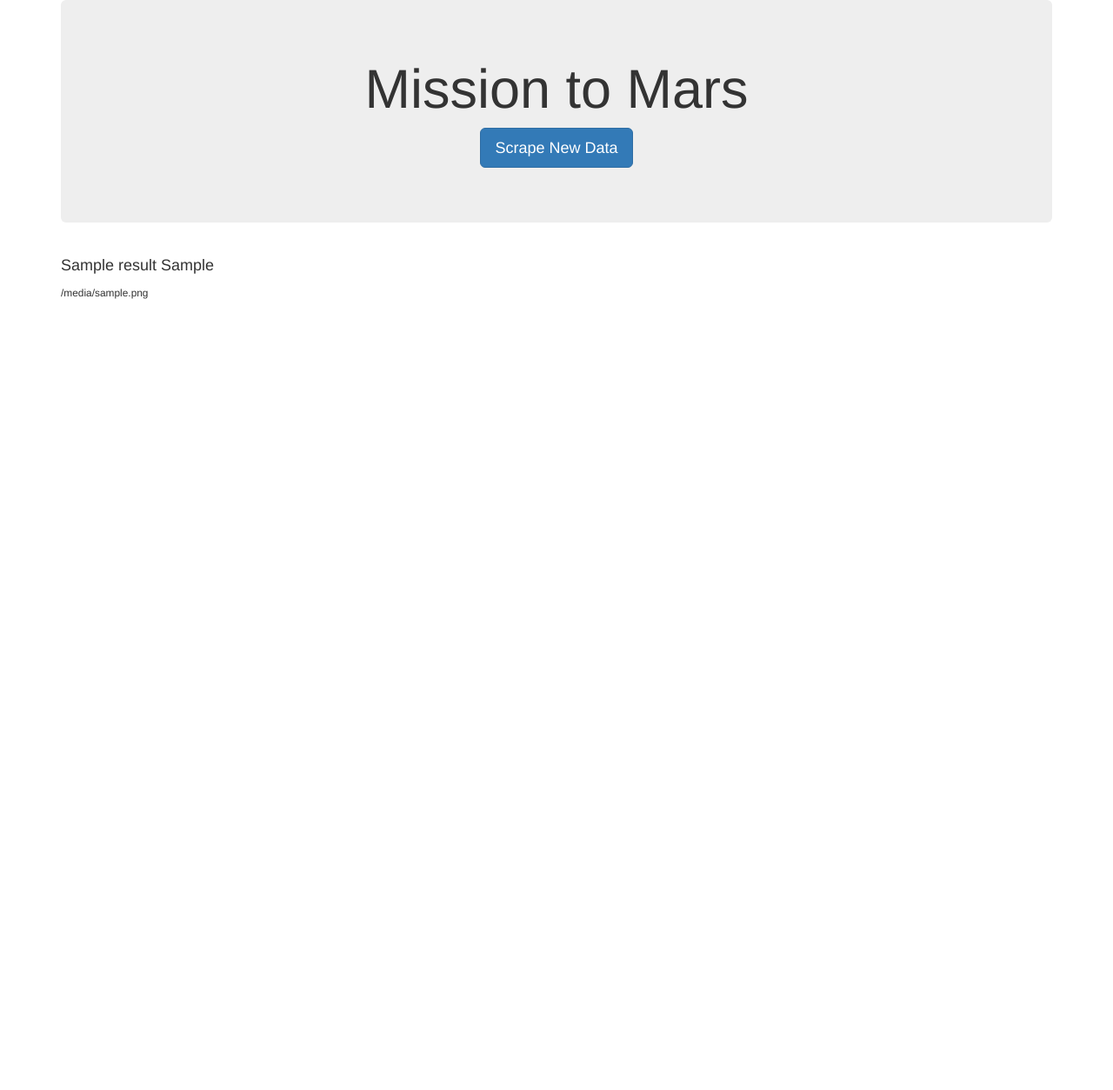
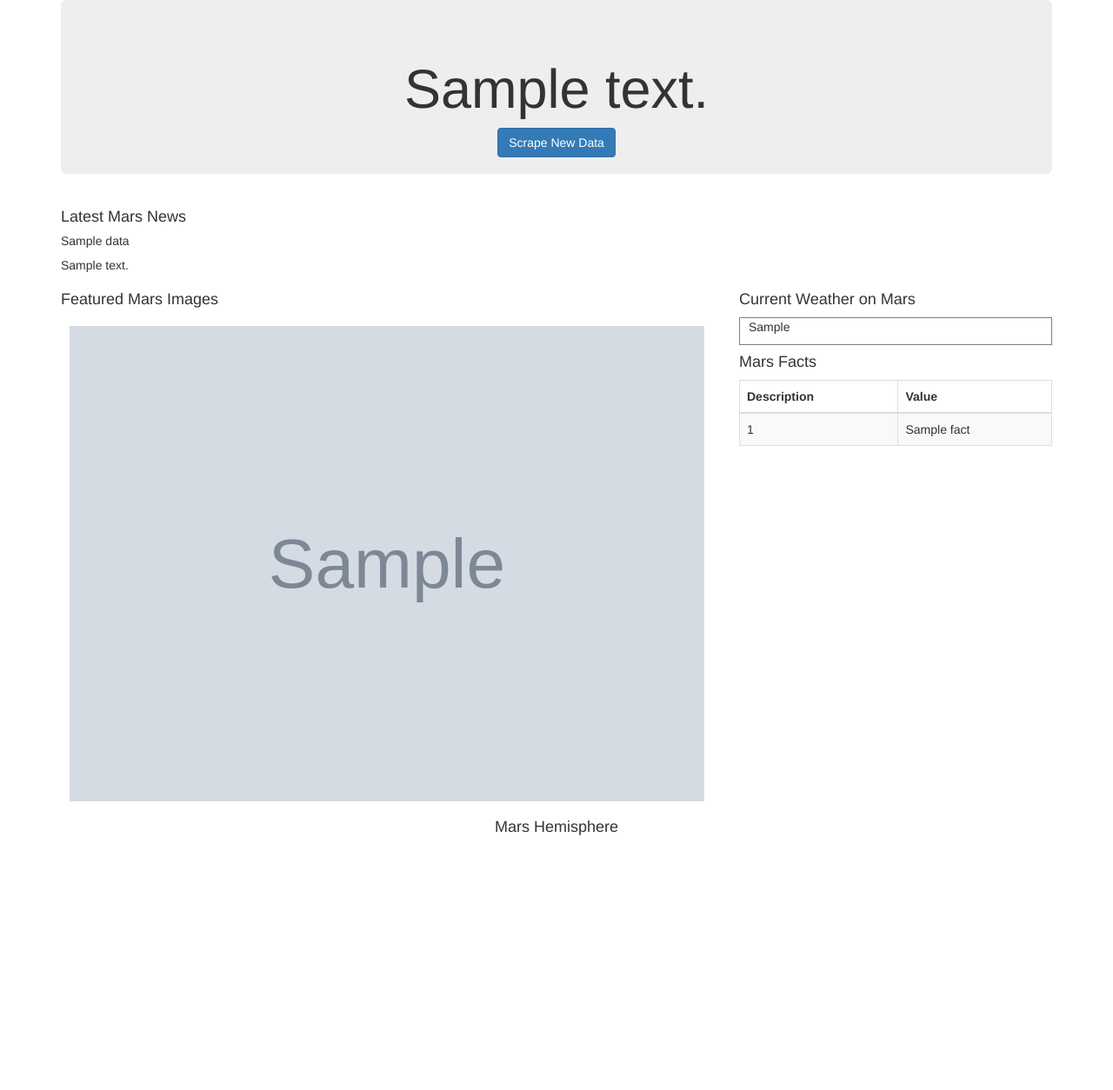
Before and after one commit to adrianakopf/WebScraping, a Flask app: template templates/index.html in a window 1280 px wide. Shown: the whole page at 87% size. Before the commit the page ends 344 px from the top, so only its background shows below. Run offline with Flask 2, Linux system fonts and the light colour scheme; the template is opened without the code that fills it: most values are stand-ins (such as "Sample title", 1, 10 or a date in 2020); grey boxes marked "Sample" are stand-in pictures; some libraries are stand-ins or nearby versions.

Commit message:
adding images

```diff
--- a/app.py
+++ b/app.py
@@ -1,27 +1,32 @@
-# import necessary libraries
-from flask import Flask, render_template, redirect
+from flask import Flask, render_template, jsonify, redirect
+from flask_pymongo import PyMongo
+import scrape_mars
 
-from scrape_mars import get_data, get_from_db
-
-# create instance of Flask app
 app = Flask(__name__)
 
+# Use flask_pymongo to set up mongo connection
+app.config["MONGO_URI"] = "mongodb://localhost:27017/mars_app"
+mongo = PyMongo(app)
 
-# create route that renders index.html template
 @app.route("/")
-def home():
-    data = get_from_db()
-    if not data:
-        return redirect('/scrape')
-
-    return render_template("index.html", text="Mission to Mars", data=data)
+def index():
+    result = mongo.db.mars.find_one()
+    return render_template("index.html", result=result)
 
 
 @app.route("/scrape")
 def scrape():
-    get_data()
-    return redirect('/')
-
+    result = mongo.db.result
+    mars_data = scrape_mars.scrape()
+    # print("After calling scrape");
+    # print(mars_data)
+    result.update(
+        {},
+        mars_data,
+        upsert=True
+    )
+    print("Done Inserting");
+    return redirect("http://localhost:5000/", code=302)
 
 if __name__ == "__main__":
     app.run(debug=True)
--- a/scrape_mars.py
+++ b/scrape_mars.py
@@ -5,8 +5,8 @@
 import time
 import pymongo
 import requests
-executable_path = {'executable_path': '/Users/ferna/Downloads/chromedriver'}
-browser = Browser('chrome', **executable_path, headless=True)
+import splinter
+
 
 conn = 'mongodb://localhost:27017'
 client = pymongo.MongoClient(conn)
@@ -24,10 +24,12 @@
     # Parse HTML with BeautifulSoup
     soup = bs(html, "html.parser")
     # Collect News Title and Paragraph
-    news_title = soup.find("div", class_ = "content_title").text.strip()
-    print(news_title)
-    news_p = soup.find('div', class_="article_teaser_body").text
-    print(news_p)
+    # Print("Start getting the titles...")
+    result["news_title"] = soup.find("div", class_ = "content_title").text.strip()
+    # print(news_title)
+    result["news_p"] = soup.find('div', class_="article_teaser_body").text
+    # print(news_p)
+    # Print("Got titles and paragraphs...")
 
     # Close the browser after scraping
     browser.quit()
@@ -38,14 +40,19 @@
     #go to url
     browser.visit(jpl_url)
     #navigate to link
+    time.sleep(5)
+
     browser.click_link_by_partial_text('FULL IMAGE')
-    time.sleep(2)
+    time.sleep(5)
+
     browser.click_link_by_partial_text('more info')
     image_html = browser.html
     jpl_soup = bs(image_html, "html.parser")
     image_path = jpl_soup.find('figure', class_='lede').a['href']
-    featured_image_url = "https://www.jpl.nasa.gov/" + image_path
-    print(featured_image_url)
+    result["featured_image_url"] = "https://www.jpl.nasa.gov/" + image_path
+    # print(featured_image_url)
+    # print("Got feature image url")
+
     # Close the browser after scraping
     browser.quit()
 
@@ -53,18 +60,23 @@
     browser = Browser('chrome')
     url = 'https://twitter.com/marswxreport?lang=en'
     browser.visit(url)
+    time.sleep(5)
     html = browser.html
     weather_soup = bs(html, 'html.parser')
-    mars_weather = weather_soup.find("p", class_ = "TweetTextSize TweetTextSize--normal js-tweet-text tweet-text").text.strip()
-    print(mars_weather)
+    result["mars_weather"] = weather_soup.find("p", class_ = "TweetTextSize TweetTextSize--normal js-tweet-text tweet-text").text.strip()
+    # print(mars_weather)
+    # print("Got weather info from twitter...")
     # Close the browser after scraping
     browser.quit()
-    #
-    # #4 Mars Facts -- This step only at Jupiter because you are able to use Pandas library
-    # #Using Pandas to scrape the table (read_html)
-    # url = "http://space-facts.com/mars/"
-    # table = pd.read_html(url)
-    # print(table)
+
+   #Mars Facts
+    url="https://space-facts.com/mars/"
+    marsFacts=pd.read_html(url)
+    facts=marsFacts[0]
+    facts.columns= ['fact', 'Number']
+    facts=facts.set_index('fact')['Number'].to_dict()
+    result['facts']=facts
+    # print('Got facts...')
 
     #5-Mars Hemispheres
     #create list/dics
@@ -74,26 +86,29 @@
     url = "https://astrogeology.usgs.gov/search/results?q=hemisphere+enhanced&k1=target&v1=Mars"
     browser = Browser("chrome")
     browser.visit(url)
+    time.sleep(5)
     home_page = browser.html
     #HTML & Parsing
     hemispheres_soup = bs(home_page, "html.parser")
     results = hemispheres_soup.find_all("h3")
     # Use loop
-    for result in results:
+    for r in results:
         title = result.text
-        print(title)
+        # print(title)
         #title without word "Enhanced"
         title = title[:-9]
-        print(title)
+        # print(title)
         browser.click_link_by_partial_text(title)
         img_url = browser.find_link_by_partial_href("download")["href"]
-        print(img_url)
+        # print(img_url)
         hemisphere_dicts = {"title": title, "img_url": img_url}
         hemisphere_img_urls.append(hemisphere_dicts)
+
         browser.visit(url)
     # Close the browser after scraping
     browser.quit()
-
+    result["hemisphere_img_urls"] = hemisphere_img_urls
+    # print("Got hemisphere images...")
 
     mars_data = {
         "title": title,
--- a/templates/index.html
+++ b/templates/index.html
@@ -5,7 +5,29 @@
     <meta charset="UTF-8">
     <meta name="viewport" content="width=device-width, initial-scale=1.0">
     <meta http-equiv="X-UA-Compatible" content="ie=edge">
-  <title>Mars</title>
+    <title>Adriana</title>
+    <style>
+    img {
+          border: 1px lightgrey #ddd;
+          border-radius: 4px;
+          padding: 10px;
+          width: 750px
+          ;
+           }
+            .jumbotron {
+              height: 200px;
+
+        }
+        .holder img {
+            max-height: 400px;
+            max-width: 400px;
+            object-fit: cover;
+        }
+        .weather{
+            border: 1px lightgrey #ddd;
+        }
+
+    </style>
     <link rel="stylesheet" href="https://maxcdn.bootstrapcdn.com/bootstrap/3.3.7/css/bootstrap.min.css">
 </head>
 
@@ -13,21 +35,79 @@
 <div class="container">
 
     <div class="jumbotron text-center">
-      <h1>Mission to Mars</h1>
-      <p><a class="btn btn-primary btn-lg" href="/scrape" role="button">Scrape New Data</a></p>
+        <!-- Render our data -->
+        <h1>{{ text }}</h1>
+
+        <a class="btn btn-primary btn-md" href="/scrape" role="button">Scrape New Data</a>
+
     </div>
-
-    <!-- Mars Info -->
-    <div class="row" id="Mars_news">
-      <div class="col-md-12">
-        <!-- <h3 class = "heading">Mission to Mars</h3> -->
-        <!-- list_date -->
-        <h4 class="heading">{{result.news_title}} {{result.news_p}}</h4>
-        <small>{{result.featured_image}}</small>
+    <div class="row">
+        <div class="col-sm-12">
+            <h4>Latest Mars News</h4>
+            <h5>{{data["title"]}}</h5>
+            <p>{{data["content"]}}</p>
         </div>
     </div>
+    <div class="row">
+        <div class="col-sm-8">
+            <h4>Featured Mars Images</h4>
+            <img id="bio-image1" src="{{data['featured_image_url']}}" alt=" ">
+        </div>
+        <div class="col-sm-4">
+            <div class="row">
+                <div class="col-sm-12">
+                    <h4>Current Weather on Mars</h4>
+                    <div style="border:1px solid grey;">
+                        <p style="margin-left:10px;">{{data["latest_weather"]}}</p>
+                    </div>
+                </div>
+            </div>
+            <div class="row">
+                <div class="col-sm-12">
+                    <h4>Mars Facts</h4>
+                    <table class="table table-bordered table-striped">
+                        <thead>
+                        <tr>
+                            <th scope="col">Description</th>
+                            <th scope="col">Value</th>
 
+                        </tr>
+                        </thead>
+                        <tbody>
+                        {% for fact in data["mars_facts"] %}
+                        <tr height="10">
+                            <td>{{fact[0]}}</td>
+                            <td>{{fact[1]}}</td>
+
+                        </tr>
+                        {% endfor %}
+                        </tbody>
+                    </table>
+                </div>
+            </div>
+        </div>
+    </div>
+    <div class="row">
+        <div class="col-sm-12">
+            <h4 align="center"> Mars Hemisphere</h4>
+        </div>
+    </div>
+    <div class="row">
+        {% for item in data["image_data"][0:2]%}
+        <div class="col-sm-6 holder">
+            <img src='{{item["img_url"]}}'>
+            <p>{{item["footer"]}}</p>
+        </div>
+        {% endfor %}
+    </div>
+    <div class="row">
+        {% for item in data["image_data"][2:]%}
+        <div class="col-sm-6 holder">
+            <img src='{{item["img_url"]}}'>
+            <p>{{item["footer"]}}</p>
+        </div>
+        {% endfor %}
+    </div>
 </div>
 </body>
-
 </html>
```
Also changed, not shown: Images/image1.png (added), Images/image2.png (added), Images/image3.png (added). Lines whose indentation alone changed are shown as unchanged.
